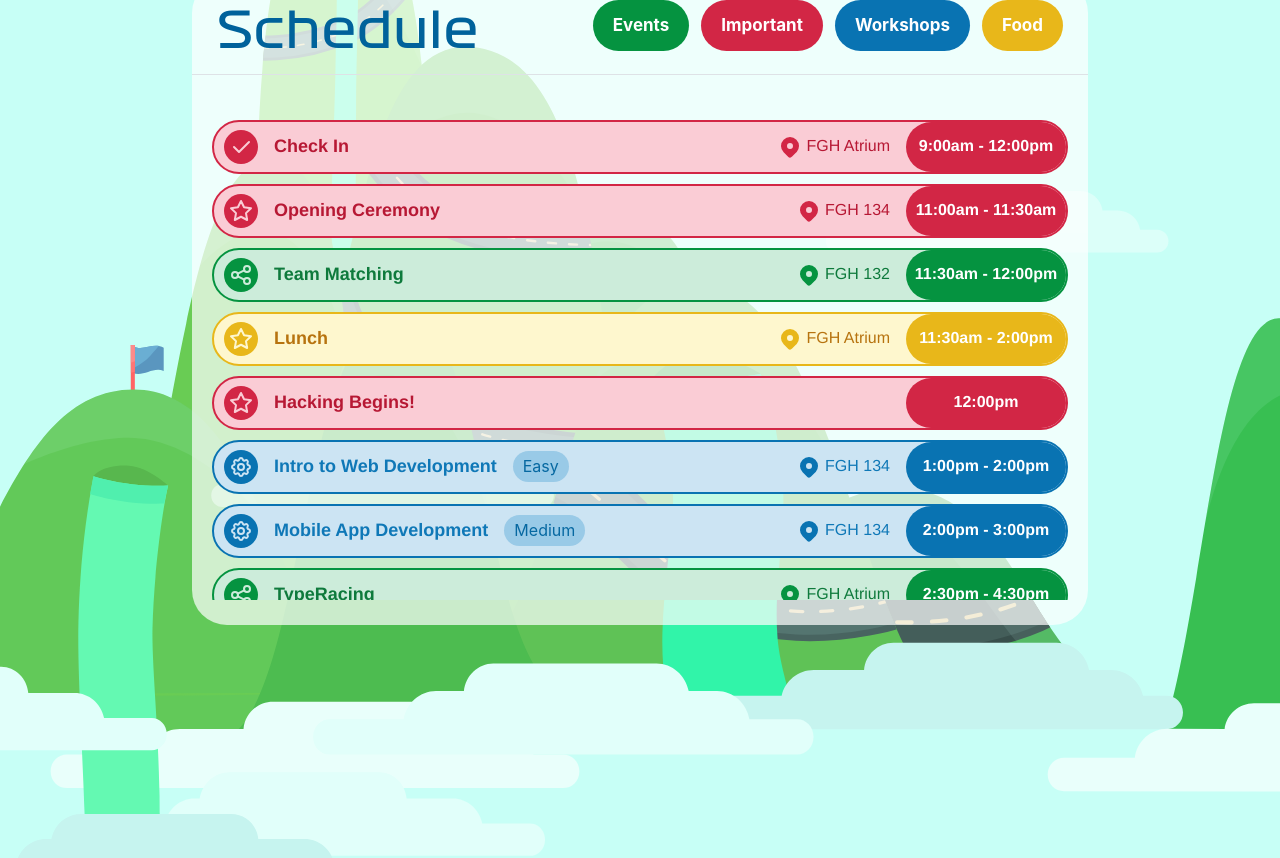
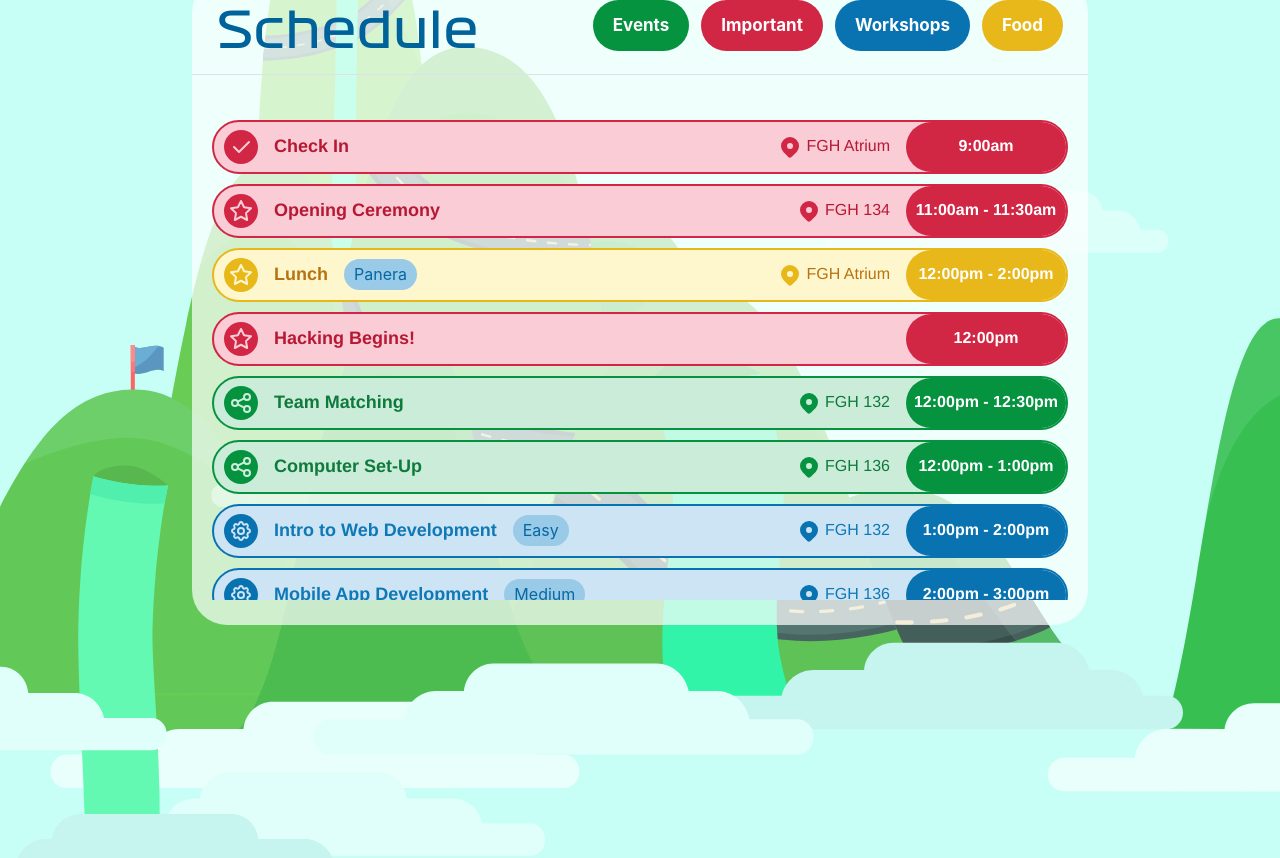
Before and after one commit to VandyHacks/vh11-promo-site, a React (Create React App) app: page / in a window 1280 px wide. Shown: the part 3180-4038 px from the top of the page. Built offline with nearby package versions, Linux system fonts and the light colour scheme.

Commit message:
fixed schedule more, added sponsor logos

```diff
--- a/src/schedule/Day1.tsx
+++ b/src/schedule/Day1.tsx
@@ -9,7 +9,7 @@ function Day1() {
                 eventName="Check In"
                 icon="check"
                 location="FGH Atrium"
-                timeRange="9:00am - 12:00pm"
+                timeRange="9:00am"
                 category="important"
                 difficulty=""
             />
@@ -22,20 +22,12 @@ function Day1() {
                 difficulty=""
             />
             <Event
-                eventName="Team Matching"
-                icon="share"
-                location="FGH 132"
-                timeRange="11:30am - 12:00pm"
-                category="events"
-                difficulty=""
-            />
-            <Event
                 eventName="Lunch"
                 icon="star"
                 location="FGH Atrium"
-                timeRange="11:30am - 2:00pm"
+                timeRange="12:00pm - 2:00pm"
                 category="food"
-                difficulty=""
+                difficulty="Panera"
             />
             <Event
                 eventName="Hacking Begins!"
@@ -46,9 +38,25 @@ function Day1() {
                 difficulty=""
             />
             <Event
+                eventName="Team Matching"
+                icon="share"
+                location="FGH 132"
+                timeRange="12:00pm - 12:30pm"
+                category="events"
+                difficulty=""
+            />
+            <Event
+                eventName="Computer Set-Up"
+                icon="share"
+                location="FGH 136"
+                timeRange="12:00pm - 1:00pm"
+                category="events"
+                difficulty=""
+            />
+            <Event
                 eventName="Intro to Web Development"
                 icon="gear"
-                location="FGH 134"
+                location="FGH 132"
                 timeRange="1:00pm - 2:00pm"
                 category="workshops"
                 difficulty="Easy"
@@ -56,7 +64,7 @@ function Day1() {
             <Event
                 eventName="Mobile App Development"
                 icon="gear"
-                location="FGH 134"
+                location="FGH 136"
                 timeRange="2:00pm - 3:00pm"
                 category="workshops"
                 difficulty="Medium"
@@ -72,7 +80,7 @@ function Day1() {
             <Event
                 eventName="ChatGPT Wrapper How-To"
                 icon="gear"
-                location="FGH 134"
+                location="FGH 132"
                 timeRange="3:00pm - 4:00pm"
                 category="workshops"
                 difficulty="Medium"
@@ -80,23 +88,23 @@ function Day1() {
             <Event
                 eventName="MongoDB Databases"
                 icon="gear"
-                location="FGH 134"
+                location="FGH 136"
                 timeRange="4:00pm - 5:00pm"
                 category="workshops"
                 difficulty="Medium"
             />
             <Event
-                eventName="CyberSecurity"
+                eventName="Data Viz & Bioinformatics"
                 icon="gear"
-                location="FGH 134"
+                location="FGH 132"
                 timeRange="5:00pm - 6:00pm"
                 category="workshops"
                 difficulty="Easy"
             />
             <Event
-                eventName="Data Viz & Bioinformatics"
+                eventName="CyberSecurity"
                 icon="gear"
-                location="FGH 134"
+                location="FGH 136"
                 timeRange="6:00pm - 7:00pm"
                 category="workshops"
                 difficulty="Hard"
@@ -113,14 +121,14 @@ function Day1() {
                 eventName="Scooter Race"
                 icon="share"
                 location="FGH Atrium"
-                timeRange="7:00pm - 8:30pm"
+                timeRange="7:00pm - 8:00pm"
                 category="events"
                 difficulty=""
             />
             <Event
-                eventName="Relay Race Competition"
+                eventName="Relay Race"
                 icon="share"
-                location="FGH 132"
+                location="FGH Atrium"
                 timeRange="8:00pm - 9:00pm"
                 category="events"
                 difficulty=""
@@ -134,10 +142,18 @@ function Day1() {
                 difficulty=""
             />
             <Event
+                eventName="Cup-Stacking Competition"
+                icon="share"
+                location="FGH 132"
+                timeRange="10:00pm - 10:30am"
+                category="events"
+                difficulty=""
+            />
+            <Event
                 eventName="Mario Kart Racing"
                 icon="share"
-                location="FGH 132"
-                timeRange="10:00pm - 12:00pm"
+                location="FGH 136"
+                timeRange="10:00pm - 12:00am"
                 category="events"
                 difficulty=""
             />
--- a/src/schedule/Day2.tsx
+++ b/src/schedule/Day2.tsx
@@ -22,6 +22,14 @@ function Day2() {
                 difficulty=""
             />
             <Event
+                eventName="Bob Ross MS-Painting"
+                icon="share"
+                location="FGH Atrium"
+                timeRange="11:00am - 12:00pm"
+                category="events"
+                difficulty=""
+            />
+            <Event
                 eventName="Hacking Ends"
                 icon="star"
                 location=""
@@ -38,26 +46,18 @@ function Day2() {
                 difficulty=""
             />
             <Event
-                eventName="Career Fair"
+                eventName="How to Demo Your Project"
                 icon="share"
-                location="FGH 134"
-                timeRange="12:00pm - 3:00pm"
+                location="FGH 129"
+                timeRange="12:00pm - 12:30pm"
                 category="events"
                 difficulty=""
             />
             <Event
-                eventName="How to Demo Your Project"
+                eventName="Career Fair"
                 icon="share"
-                location="FGH 129"
-                timeRange="12:30pm - 1:00pm"
-                category="events"
-                difficulty=""
-            />
-            <Event
-                eventName="Cup Stacking Race"
-                icon="share"
-                location="FGH Atrium"
-                timeRange="1:00pm - 1:30pm"
+                location="FGH 134"
+                timeRange="12:00pm - 2:00pm"
                 category="events"
                 difficulty=""
             />
--- a/src/sponsors/LogosGrid.tsx
+++ b/src/sponsors/LogosGrid.tsx
@@ -7,6 +7,8 @@ import wolfram from "../assets/sponsors_logos/Wolfram_Alpha_2022.svg";
 import capone from "../assets/sponsors_logos/Capital_One_logo.svg";
 import salesforce from "../assets/sponsors_logos/salesforce.svg";
 import mlh from "../assets/sponsors_logos/Mlh-logo-color.svg";
+import perplexityai from "../assets/sponsors_logos/Perplexity_AI_logo.svg";
+import brightdata from "../assets/sponsors_logos/brightdata.png"
 
 function LogoMap() {
     // eslint-disable-next-line
@@ -44,6 +46,19 @@ function LogoMap() {
                         <img
                             style={{width: "50vh"}}
                             src={phosphorus}
+                            alt="sponsor logo"
+                        />
+                    </div>
+                </a>
+            </div>
+            <div style={{flex: "1 1 auto", justifyContent: "center"}}>
+                <a key={1} href={"https://mlh.io/"} target="_blank" rel="noreferrer"
+                   style={{textDecoration: "none"}}>
+                    <div className="sponsor_logo"
+                         style={{display: "flex", justifyContent: "center", alignItems: "center"}}>
+                        <img
+                            style={{width: "50vh"}}
+                            src={mlh}
                             alt="sponsor logo"
                         />
                     </div>
@@ -89,44 +104,32 @@ function LogoMap() {
                 </a>
             </div>
             <div style={{flex: "1 1 auto", justifyContent: "center"}}>
-                <a key={1} href={"https://mlh.io/"} target="_blank" rel="noreferrer"
+                <a key={1} href={"https://www.perplexity.ai/hub/careers/"} target="_blank" rel="noreferrer"
                    style={{textDecoration: "none"}}>
                     <div className="sponsor_logo"
                          style={{display: "flex", justifyContent: "center", alignItems: "center"}}>
                         <img
                             style={{width: "50vh"}}
-                            src={mlh}
+                            src={perplexityai}
                             alt="sponsor logo"
                         />
                     </div>
                 </a>
             </div>
-            {/*<div style={{flex: "1 1 auto", justifyContent: "center"}}>*/}
-            {/*    <a key={1} href={"https://careers.salesforce.com/en/university/"} target="_blank" rel="noreferrer"*/}
-            {/*       style={{textDecoration: "none"}}>*/}
-            {/*        <div className="sponsor_logo"*/}
-            {/*             style={{display: "flex", justifyContent: "center", alignItems: "center"}}>*/}
-            {/*            <img*/}
-            {/*                style={{width: "50vh"}}*/}
-            {/*                src={salesforce}*/}
-            {/*                alt="sponsor logo"*/}
-            {/*            />*/}
-            {/*        </div>*/}
-            {/*    </a>*/}
-            {/*</div>*/}
-            {/*<div style={{flex: "1 1 auto", justifyContent: "center"}}>*/}
-            {/*    <a key={1} href={"https://mlh.io/"} target="_blank" rel="noreferrer"*/}
-            {/*       style={{textDecoration: "none"}}>*/}
-            {/*        <div className="sponsor_logo"*/}
-            {/*             style={{display: "flex", justifyContent: "center", alignItems: "center"}}>*/}
-            {/*            <img*/}
-            {/*                style={{width: "50vh"}}*/}
-            {/*                src={mlh}*/}
-            {/*                alt="sponsor logo"*/}
-            {/*            />*/}
-            {/*        </div>*/}
-            {/*    </a>*/}
-            {/*</div>*/}
+            <div style={{flex: "1 1 auto", justifyContent: "center"}}>
+                <a key={1} href={"http://brightinitiative.com/"} target="_blank" rel="noreferrer"
+                   style={{textDecoration: "none"}}>
+                    <div className="sponsor_logo"
+                         style={{display: "flex", justifyContent: "center", alignItems: "center"}}>
+                        <img
+                            style={{width: "50vh"}}
+                            src={brightdata}
+                            alt="sponsor logo"
+                        />
+                    </div>
+                </a>
+            </div>
+
         </div>
     );
 }
```
Also changed, not shown: src/assets/sponsors_logos/Perplexity_AI_logo.svg (added), src/assets/sponsors_logos/brightdata.png (added).
